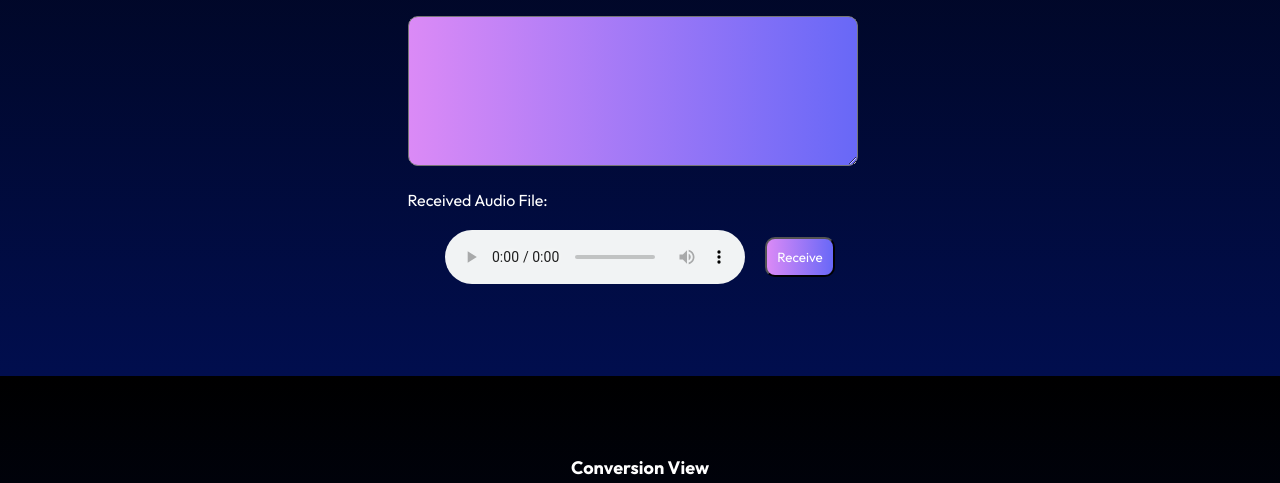
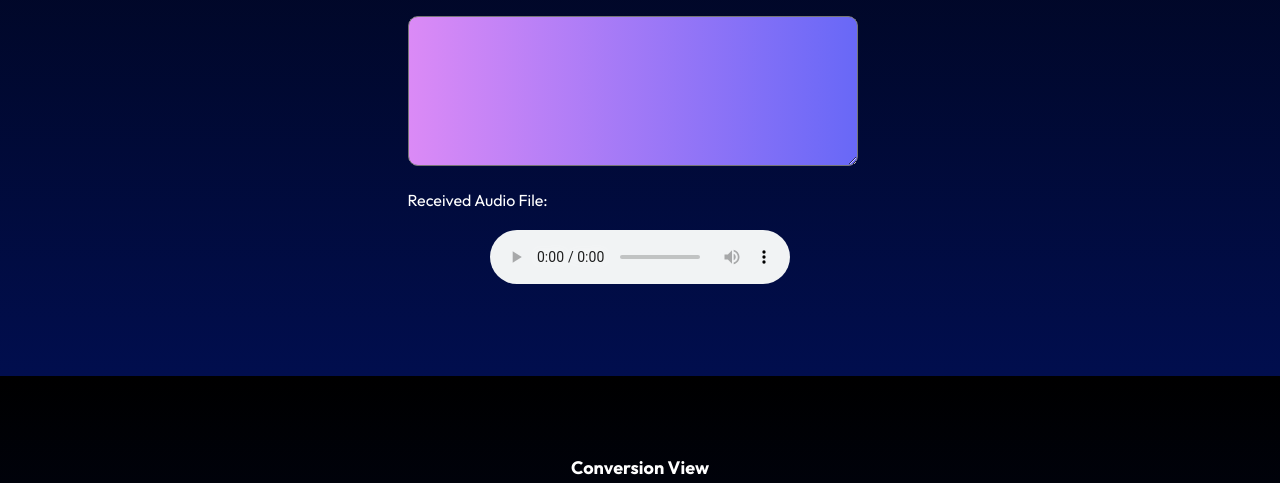
Before and after one commit to Nehal-Khan-29/FATE-Fabrication-Avoidance-using-Authentication-and-Encryption-Techniques, a Flask app: template Receiver/templates/home.html in a window 1280 px wide. Shown: the part 424-907 px from the top of the page. Run offline with Flask 3, Linux system fonts and the light colour scheme; the template is opened without the code that fills it, so the values that code supplies are empty; some web fonts are replaced.

Commit message:
Update home.html

```diff
--- a/Receiver/templates/home.html
+++ b/Receiver/templates/home.html
@@ -63,7 +63,6 @@
                 <div>Received Audio File:</div><br>
                 <div class='recvfileinside'>
                 <audio id="audioPlayerrecv" controls src="audio.wav"></audio>
-                <button>Receive</button>
                 </div>
             </div>
 
```
